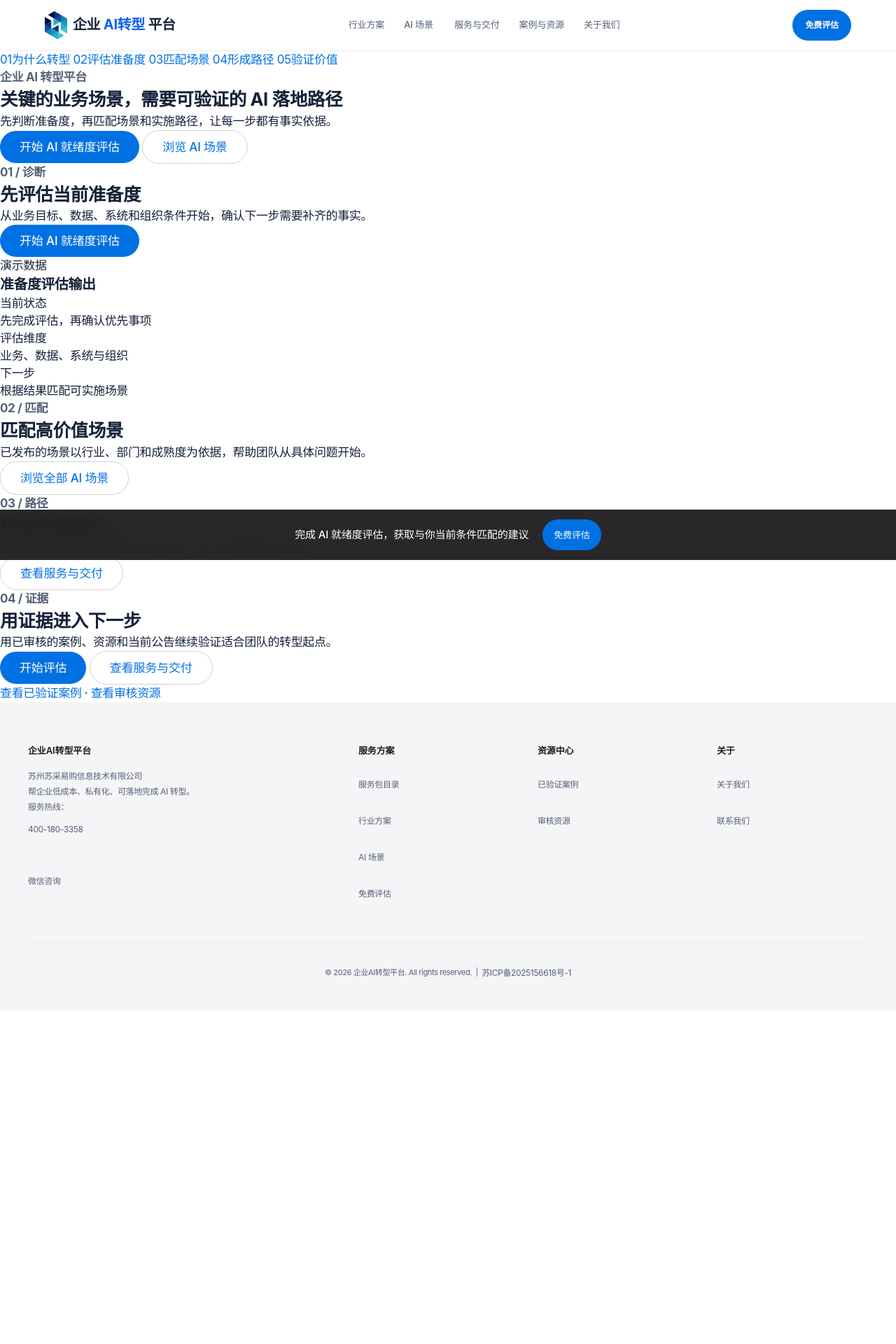
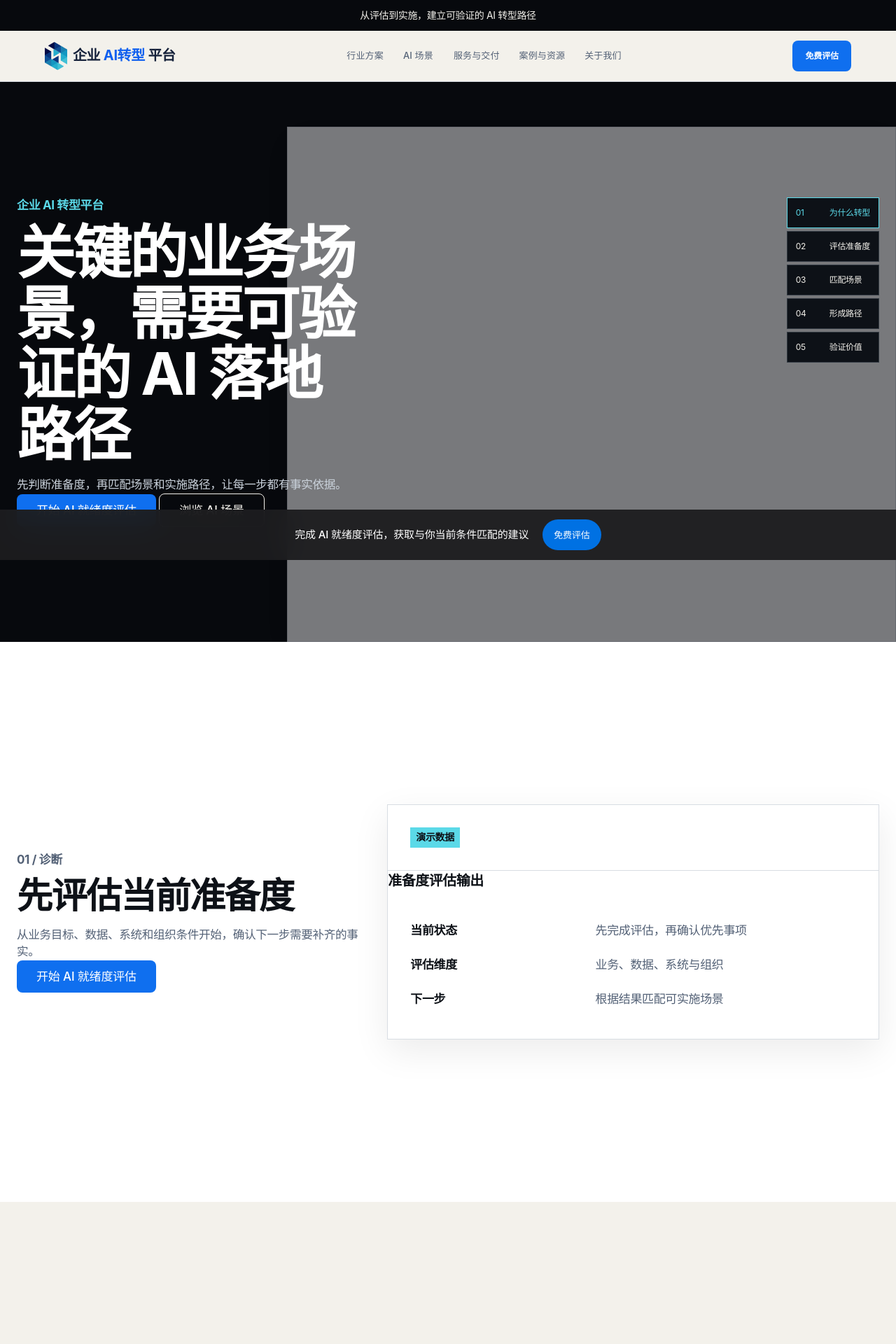
Before and after one commit to torresraymundese-ctrl/ai-transformation-platform, a Python web app: template templates/index.html in a window 1280 px wide. Shown: the top 1920 px of the page at 70% size. Before the commit the page ends 1396 px from the top, so only its background shows below. Run offline with Jinja, Linux system fonts and the light colour scheme; the template is opened without the code that fills it, so the values that code supplies are empty.

Commit message:
feat: establish the industrial public design system

```diff
--- a/static/css/design-tokens.css
+++ b/static/css/design-tokens.css
@@ -1,4 +1,12 @@
 :root {
+  --ui-graphite-1000: #07090d;
+  --ui-graphite-950: #0d1117;
+  --ui-graphite-800: #252b33;
+  --ui-paper-050: #f3f1eb;
+  --ui-signal-blue: #0f6fef;
+  --ui-signal-cyan: #5bd9e8;
+  --ui-line-dark: #343b44;
+  --ui-line-light: #d8dde3;
   --ui-navy-950: #061b46;
   --ui-blue-600: #0f5fef;
   --ui-blue-700: #0b49bf;
@@ -18,12 +26,14 @@
   --ui-space-7: 4rem;
   --ui-space-8: 5rem;
   --ui-radius-control: 0.5rem;
-  --ui-radius-panel: 0.75rem;
+  --ui-radius-panel: 0.375rem;
   --ui-container: 75rem;
+  --ui-container-wide: 85rem;
   --ui-reading: 52rem;
   --ui-focus: #0f5fef;
   --ui-motion-fast: 160ms;
   --ui-motion-standard: 220ms;
+  --ui-motion-story: 680ms;
 }
 
 @media (prefers-reduced-motion: reduce) {
--- /dev/null
+++ b/static/css/guided-story.css
@@ -0,0 +1,147 @@
+.guided-story {
+  position: relative;
+  background: var(--ui-paper-050);
+}
+
+.guided-story-progress {
+  position: fixed;
+  inset-inline-end: 1.5rem;
+  inset-block-start: 50%;
+  z-index: 20;
+  display: grid;
+  gap: 0.25rem;
+  transform: translateY(-50%);
+}
+
+.guided-story-progress a {
+  display: grid;
+  min-height: 2.75rem;
+  grid-template-columns: 2.5rem auto;
+  align-items: center;
+  gap: 0.5rem;
+  padding: 0.5rem 0.75rem;
+  border: 1px solid var(--ui-line-dark);
+  color: var(--ui-paper-050);
+  background: var(--ui-graphite-950);
+  font-size: 0.75rem;
+  text-decoration: none;
+}
+
+.guided-story-progress a[aria-current="step"] {
+  border-color: var(--ui-signal-cyan);
+  color: var(--ui-signal-cyan);
+}
+
+.story-chapter {
+  min-height: 100svh;
+  display: grid;
+  grid-template-columns: repeat(12, minmax(0, 1fr));
+  gap: clamp(1.5rem, 3vw, 3.5rem);
+  align-items: center;
+  padding: clamp(5rem, 9vw, 9rem) max(1.5rem, calc((100vw - var(--ui-container-wide)) / 2));
+  scroll-margin-top: 6rem;
+  scroll-snap-align: start;
+}
+
+.story-copy { grid-column: span 5; }
+
+.story-copy h1,
+.story-copy h2 { margin: 0.75rem 0 1rem; line-height: 1.04; letter-spacing: -0.035em; }
+
+.story-copy h1 { max-width: 9.5em; font-size: clamp(3.5rem, 6.5vw, 6.75rem); }
+
+.story-copy h2 { font-size: clamp(2.5rem, 4vw, 4rem); }
+
+.story-copy > p:not(.public-eyebrow) { max-width: 34rem; color: var(--ui-ink-650); font-size: clamp(1rem, 1.3vw, 1.25rem); }
+
+.story-product {
+  grid-column: span 7;
+  position: sticky;
+  top: 7rem;
+  min-width: 0;
+  display: grid;
+  gap: 0;
+  border: 1px solid var(--ui-line-light);
+  background: var(--ui-surface-000);
+  box-shadow: 0 1rem 3rem rgb(7 9 13 / 0.08);
+}
+
+.story-product > article,
+.story-product > p,
+.story-product > dl {
+  margin: 0;
+  padding: clamp(1rem, 2.5vw, 2rem);
+  border-bottom: 1px solid var(--ui-line-light);
+}
+
+.story-product > :last-child { border-bottom: 0; }
+
+.story-product article h2,
+.story-product article h3 { margin: 0.5rem 0; }
+
+.story-product article p,
+.story-product dl { color: var(--ui-ink-650); }
+
+.story-product dl > div { display: grid; grid-template-columns: minmax(7rem, 0.8fr) minmax(0, 1.2fr); gap: 1rem; padding-block: 0.75rem; }
+
+.story-product dt,
+.story-product dd { margin: 0; }
+
+.story-product dt { color: var(--ui-graphite-950); font-weight: 700; }
+
+[data-demo-label] {
+  display: inline-flex;
+  padding: 0.25rem 0.5rem;
+  color: var(--ui-graphite-950);
+  background: var(--ui-signal-cyan);
+  font-size: 0.875rem;
+  font-weight: 700;
+}
+
+.story-compact-links { font-size: 0.9375rem; }
+
+.story-chapter--hero {
+  position: relative;
+  overflow: hidden;
+  color: #fff;
+  background: var(--ui-graphite-1000);
+}
+
+.story-chapter--hero .story-copy { position: relative; z-index: 2; }
+
+.story-chapter--hero .story-copy > p:not(.public-eyebrow) { color: #cbd3dc; }
+
+.story-chapter--hero .public-eyebrow { color: var(--ui-signal-cyan); }
+
+.story-chapter--hero .story-product {
+  position: absolute;
+  inset: 4rem 0 0 32%;
+  z-index: 1;
+  opacity: 0.46;
+}
+
+.story-chapter:nth-of-type(odd):not(.story-chapter--hero) { background: var(--ui-paper-050); }
+
+.story-chapter:nth-of-type(even) { background: var(--ui-surface-000); }
+
+.story-chapter .btn { border-radius: var(--ui-radius-control); }
+
+.story-chapter .btn-primary { background: var(--ui-signal-blue); }
+
+.story-chapter--hero .btn-outline { border-color: var(--ui-paper-050); color: var(--ui-paper-050); }
+
+@media (max-width: 767px) {
+  .guided-story-progress { position: static; transform: none; overflow-x: auto; display: flex; padding: 1rem; background: var(--ui-graphite-950); }
+  .guided-story-progress a { flex: 0 0 auto; }
+  .story-chapter { min-height: auto; grid-template-columns: 1fr; padding: 4.5rem 1rem; scroll-snap-align: none; }
+  .story-copy, .story-product { grid-column: 1; }
+  .story-copy h1 { max-width: none; font-size: clamp(2.75rem, 13vw, 4.5rem); }
+  .story-product { position: static; top: auto; }
+  .story-chapter--hero .story-product { position: static; inset: auto; opacity: 1; }
+  .story-product dl > div { grid-template-columns: 1fr; gap: 0.25rem; }
+}
+
+@media (prefers-reduced-motion: reduce) {
+  .guided-story { scroll-snap-type: none; }
+  .story-chapter, .story-product { scroll-snap-align: none; transition: none; }
+}
--- a/static/css/public-pages.css
+++ b/static/css/public-pages.css
@@ -1,7 +1,7 @@
 .public-page {
   min-width: 0;
-  color: var(--ui-ink-950);
-  background: var(--ui-surface-000);
+  color: var(--ui-graphite-950);
+  background: var(--ui-paper-050);
 }
 
 .public-container {
--- a/static/css/ui-components.css
+++ b/static/css/ui-components.css
@@ -39,7 +39,24 @@ summary {
   text-align: center;
 }
 
-.nav { background: rgba(255, 255, 255, 0.96); }
+.site-signal {
+  display: flex;
+  min-height: 2.75rem;
+  align-items: center;
+  justify-content: center;
+  padding-inline: var(--ui-space-3);
+  color: var(--ui-paper-050);
+  background: var(--ui-graphite-1000);
+  font-size: 0.875rem;
+  text-align: center;
+}
+
+.site-signal a { color: inherit; }
+
+.nav {
+  border-bottom: 1px solid var(--ui-line-light);
+  background: color-mix(in srgb, var(--ui-paper-050) 96%, transparent);
+}
 
 .nav-inner { min-height: 4.5rem; height: auto; }
 
@@ -51,22 +68,30 @@ summary {
 
 .nav-brand-text strong { color: var(--ui-blue-600); }
 
-.nav-links a { color: var(--ui-ink-650); }
+.nav-links a { color: var(--ui-ink-650); letter-spacing: 0.01em; }
 
 .nav-links a { min-inline-size: 2.75rem; }
 
-.nav-links a.active { box-shadow: inset 0 -3px 0 var(--ui-blue-600); }
+.nav-links a.active { box-shadow: inset 0 -3px 0 var(--ui-signal-blue); }
 
-.nav-cta { min-height: 2.75rem; display: inline-flex; align-items: center; }
+.nav-cta {
+  min-height: 2.75rem;
+  display: inline-flex;
+  align-items: center;
+  border-radius: var(--ui-radius-control);
+  background: var(--ui-signal-blue);
+}
 
 .footer-company-summary { max-width: 32rem; line-height: 1.8; }
 
 .footer-contact { line-height: 1.8; }
 
-.footer { color: var(--ui-ink-650); }
+.footer { color: var(--ui-paper-050); background: var(--ui-graphite-950); }
 
 .footer a,
-.footer-bottom { color: var(--ui-ink-650); }
+.footer-bottom { color: var(--ui-paper-050); }
+
+.footer h4 { color: var(--ui-paper-050); }
 
 .nav-links a,
 .mobile-navigation-panel a,
--- a/templates/components/navigation.html
+++ b/templates/components/navigation.html
@@ -1,3 +1,6 @@
+<div class="site-signal" data-site-signal>
+  <a href="/assessment">从评估到实施，建立可验证的 AI 转型路径</a>
+</div>
 <nav class="nav">
   <div class="nav-inner">
     <a href="/" class="nav-logo" aria-label="企业 AI 转型平台首页">
--- a/templates/index.html
+++ b/templates/index.html
@@ -5,6 +5,7 @@
 {% block head %}
 <meta name="description" content="从已发布的行业方案、AI 场景、服务包、已验证案例和审核资源中选择企业 AI 转型路径。">
 <link rel="canonical" href="{{ canonical }}">
+<link rel="stylesheet" href="{{ url_for('static', filename='css/guided-story.css') }}">
 {% endblock %}
 
 {% block content %}
```
Also changed, not shown: other parts of static/css/public-pages.css (+17 -8 lines), tests/test_ui_foundations.py (+49 -5 lines).
